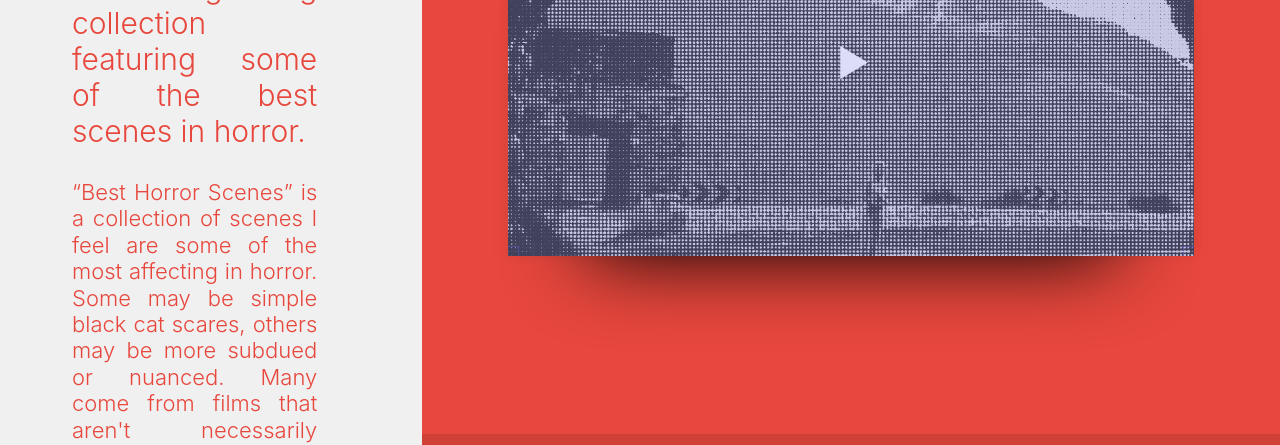
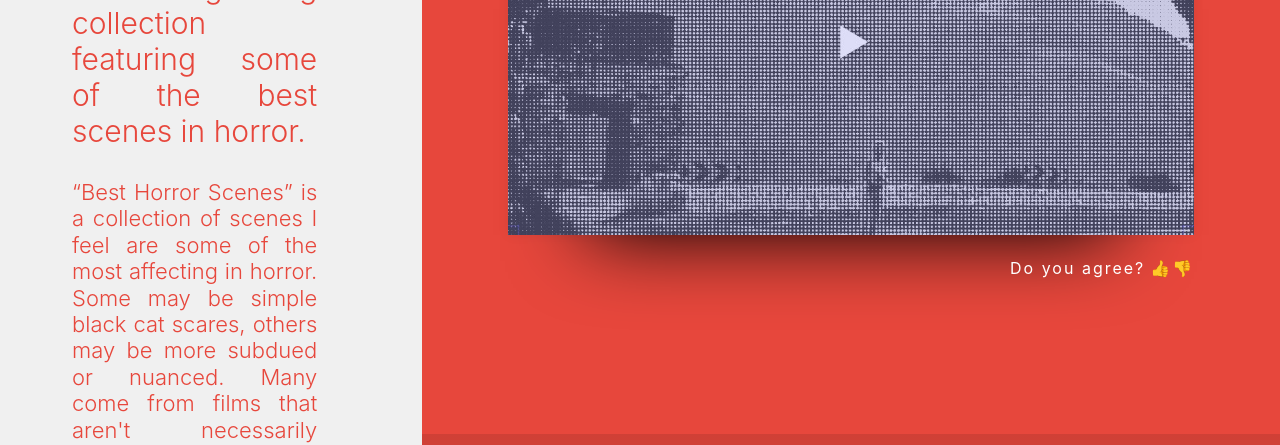
Before and after one commit to minsoo59/S, a website: page best_horror_scenes.html in a window 1280 px wide. Shown: the part 366-811 px from the top of the page. Drawn offline with Linux system fonts and the light colour scheme.

Commit message:
change name

```diff
--- a/index.html
+++ b/best_horror_scenes.html
@@ -40,6 +40,10 @@
             <h5>Directed by George Sluizer</h5>
           </div>
           <img src="poster.jpg" alt="" />
+          <div class="movie__like">
+            <h5>Do you agree?</h5>
+            <p>👍👎</p>
+          </div>
         </div>
       </section>
       <section class="movie">
@@ -49,6 +53,10 @@
             <h5>Directed by George Sluizer</h5>
           </div>
           <img src="poster.jpg" alt="" />
+          <div class="movie__like">
+            <h5>Do you agree?</h5>
+            <!-- <p>👍👎</p> -->
+          </div>
         </div>
       </section>
       <section class="movie">
@@ -58,6 +66,10 @@
             <h5>Directed by George Sluizer</h5>
           </div>
           <img src="poster.jpg" alt="" />
+          <div class="movie__like">
+            <h5>Do you agree?</h5>
+            <!-- <p>👍👎</p> -->
+          </div>
         </div>
       </section>
       <section class="movie">
@@ -67,6 +79,10 @@
             <h5>Directed by George Sluizer</h5>
           </div>
           <img src="poster.jpg" alt="" />
+          <div class="movie__like">
+            <h5>Do you agree?</h5>
+            <!-- <p>👍👎</p> -->
+          </div>
         </div>
       </section>
       <section class="movie">
@@ -76,6 +92,10 @@
             <h5>Directed by George Sluizer</h5>
           </div>
           <img src="poster.jpg" alt="" />
+          <div class="movie__like">
+            <h5>Do you agree?</h5>
+            <!-- <p>👍👎</p> -->
+          </div>
         </div>
       </section>
     </main>
--- a/src/scss/styles.scss
+++ b/src/scss/styles.scss
@@ -105,5 +105,16 @@ main {
       box-shadow: 0 80px 80px -80px #000, 0 0 12px rgba(0, 0, 0, 0.06),
         inset 0 0 0 1px rgba(0, 0, 0, 0.2);
     }
+    .movie__like {
+      display: flex;
+      justify-content: flex-end;
+      margin-top: 25px;
+      h5 {
+        margin-right: 5px;
+      }
+      p {
+        letter-spacing: 2px;
+      }
+    }
   }
 }
```
Also changed, not shown: dest/css/styles.css.
